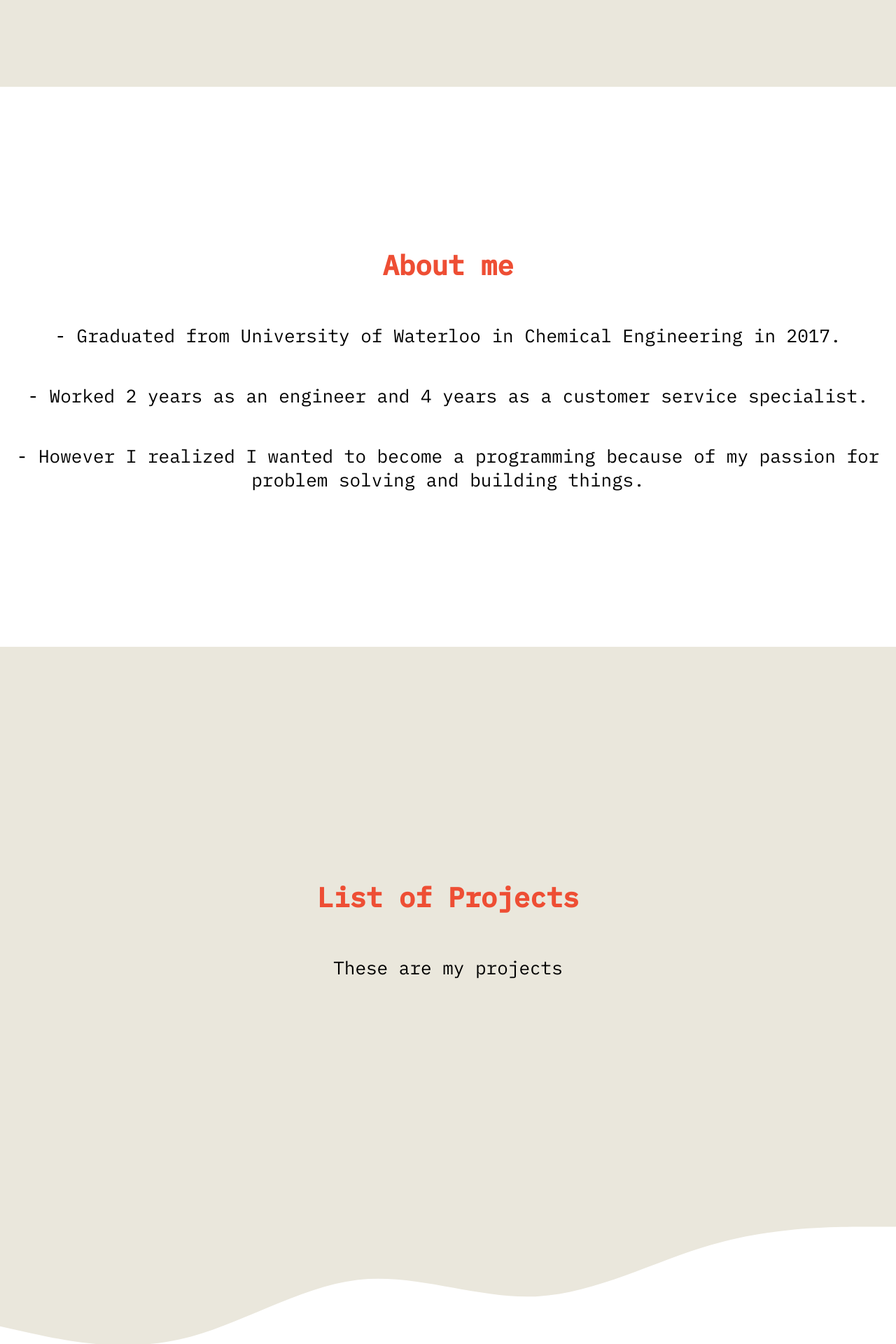
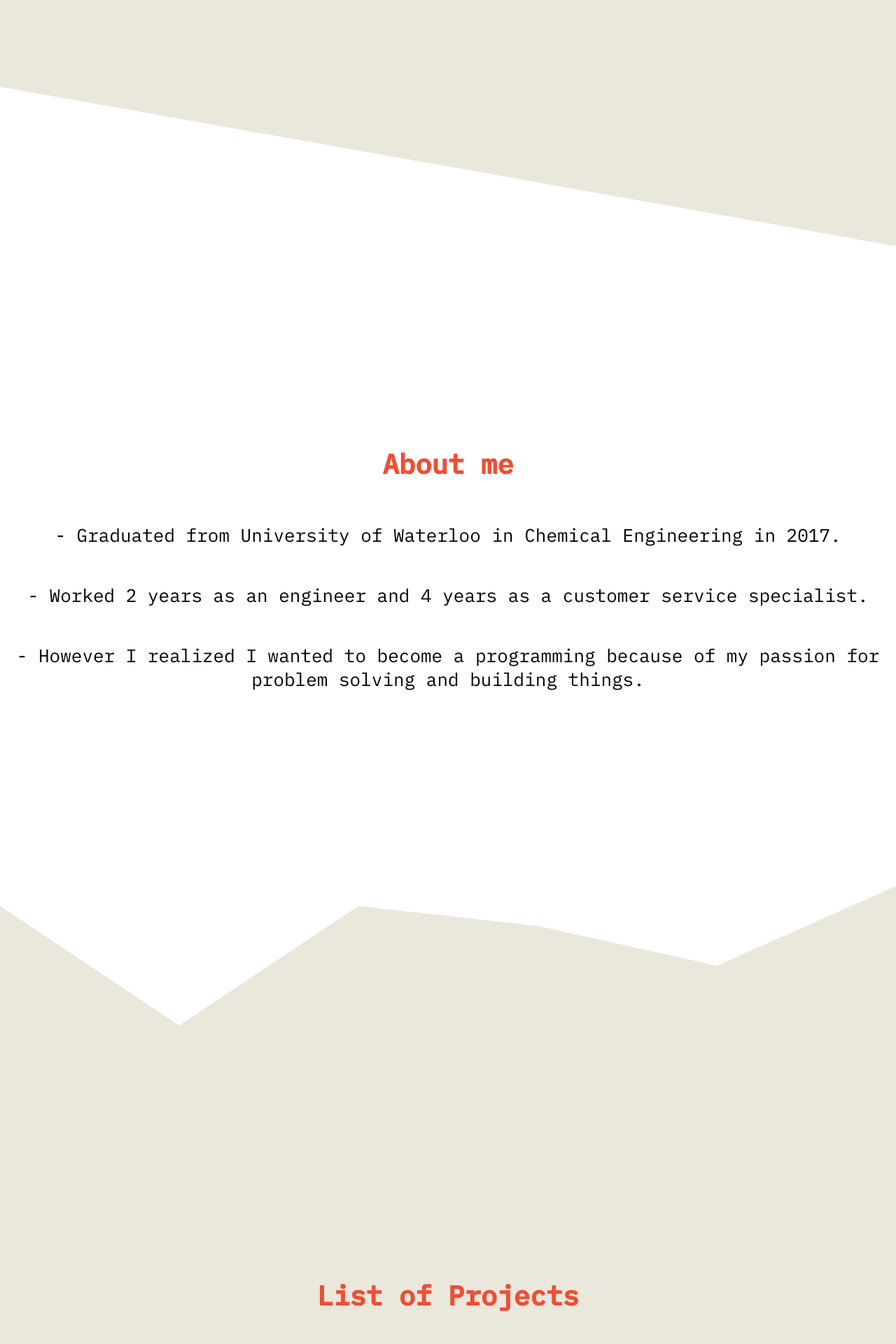
Before and after one commit to hyjin123/portfolio, a React (Create React App) app: page / in a window 1280 px wide. Shown: the part 780-2700 px from the top of the page at 70% size. Built offline with nearby package versions, Linux system fonts and the light colour scheme; a web font is replaced by a local one.

Commit message:
added svg wavey background for all the sections, cool!

```diff
--- a/src/components/About.css
+++ b/src/components/About.css
@@ -12,3 +12,7 @@
 .about-header {
   color: #ee4e34;
 }
+
+.about-svg {
+  background-color: #eae7dc;
+}
--- a/src/components/About.js
+++ b/src/components/About.js
@@ -3,6 +3,7 @@ import "./About.css";
 
 function About() {
   return (
+    <>
       <div className="about-main-container">
         <div className="about-container" id="about">
           <h2 className="about-header">About me</h2>
@@ -21,6 +22,18 @@ function About() {
           </p>
         </div>
       </div>
+      <svg
+        className="about-svg"
+        xmlns="http://www.w3.org/2000/svg"
+        viewBox="0 0 1440 320"
+      >
+        <path
+          fill="white"
+          fill-opacity="1"
+          d="M0,96L288,288L576,96L864,128L1152,192L1440,64L1440,0L1152,0L864,0L576,0L288,0L0,0Z"
+        ></path>
+      </svg>
+    </>
   );
 }
 
--- a/src/components/Contact.css
+++ b/src/components/Contact.css
@@ -85,3 +85,7 @@ input:hover {
   cursor: pointer;
   transform: translate(0, -4px);
 }
+
+.contact-svg {
+  background-color: #eae7dc;
+}
--- a/src/components/Contact.js
+++ b/src/components/Contact.js
@@ -3,11 +3,12 @@ import "./Contact.css";
 
 function Contact() {
   return (
+    <>
       <div className="contact-container" id="contact">
         <h2 className="contact-header">Contact Me</h2>
         <p>
-        Feel free to contact me by submitting the form below and I will get back
-        to you as soon as possible!
+          Feel free to contact me by submitting the form below and I will get
+          back to you as soon as possible!
         </p>
         <form className="form-container">
           <div className="form-field">
@@ -26,6 +27,18 @@ function Contact() {
           <button type="submit"> Submit</button>
         </form>
       </div>
+      <svg
+        className="contact-svg"
+        xmlns="http://www.w3.org/2000/svg"
+        viewBox="0 0 1440 320"
+      >
+        <path
+          fill="white"
+          fill-opacity="1"
+          d="M0,192L1440,32L1440,0L0,0Z"
+        ></path>
+      </svg>
+    </>
   );
 }
 
--- a/src/components/Intro.js
+++ b/src/components/Intro.js
@@ -3,13 +3,14 @@ import "./Intro.css";
 
 function Intro() {
   return (
+    <>
       <div className="intro-main-container">
         <div className="intro-container" id="home">
           <h2 className="intro-header">I'm Sean Jin</h2>
           <p className="intro-content">
-          I am a full stack developer who is excited to get started in a career
-          of web development. Always positive, hard-working, and eager to learn
-          new things!
+            I am a full stack developer who is excited to get started in a
+            career of web development. Always positive, hard-working, and eager
+            to learn new things!
           </p>
           <div className="see-projects">See Projects</div>
         </div>
@@ -22,6 +23,18 @@ function Intro() {
           />
         </div>
       </div>
+      <svg
+        className="intro-svg"
+        xmlns="http://www.w3.org/2000/svg"
+        viewBox="0 0 1440 320"
+      >
+        <path
+          fill="#eae7dc"
+          fill-opacity="1"
+          d="M0,0L1440,256L1440,0L0,0Z"
+        ></path>
+      </svg>
+    </>
   );
 }
 
```
Lines whose indentation alone changed are shown as unchanged.
